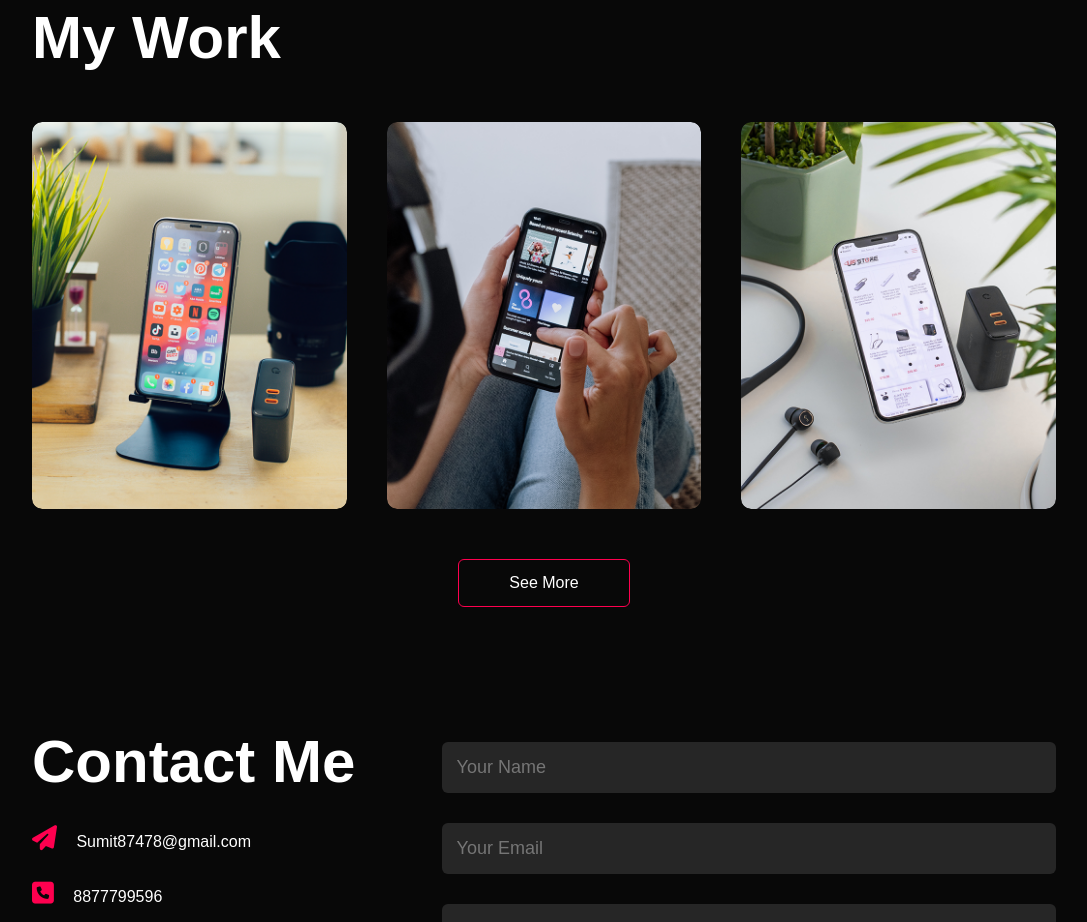
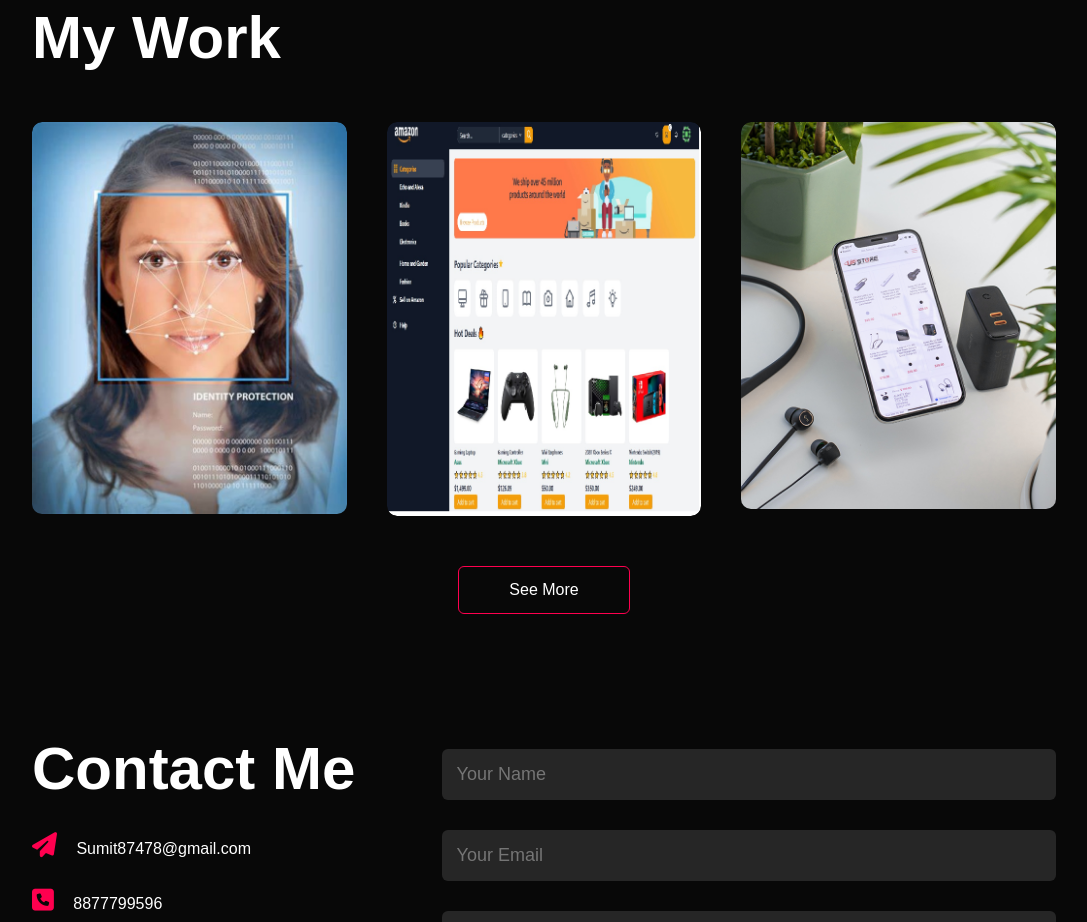
Before and after one commit to 19sumit11/personal-portfolio, a plain HTML site: page index.html in a window 1280 px wide. Shown: the part 2119-3041 px from the top of the page, without its empty margins (96-1183 px from the left). Drawn offline with Linux system fonts and the light colour scheme.

Commit message:
images for project updated

```diff
--- a/index.html
+++ b/index.html
@@ -124,9 +124,9 @@
             <h1 class="sub-title">My Work</h1>
             <div class="work-list">
                 <div class="work">
-                    <img src="images/work-1.png">
+                    <img src="images/face.jpg">
                     <div class="layer">
-                        <h3>Social Media APP</h3>
+                        <h3>Facial Recognition System</h3>
                         <p>Lorem ipsum dolor sit amet consectetur adipisicing elit. Itaque beatae repudiandae officiis
                             debitis eaque at commodi blanditiis voluptate aliquam facilis mollitia nemo fugiat alias,
                             fuga tempora vitae hic, non exercitationem iusto eveniet nulla asperiores! </p>
@@ -134,9 +134,9 @@
                     </div>
                 </div>
                 <div class="work">
-                    <img src="images/work-2.png">
+                    <img src="images/amazon-clone.png">
                     <div class="layer">
-                        <h3>Music APP</h3>
+                    <h3>Amazon Clone    </h3>
                         <p>Lorem ipsum dolor sit amet consectetur adipisicing elit. Itaque beatae repudiandae officiis
                             debitis eaque at commodi blanditiis voluptate aliquam facilis mollitia nemo fugiat alias,
                             fuga tempora vitae hic, non exercitationem iusto eveniet nulla asperiores! </p>
```
Also changed, not shown: images/Facial.jpg (added), images/amazon-clone.png (added), images/face.jpg (added), images/work-1.png (deleted), images/work-2.png (deleted).
